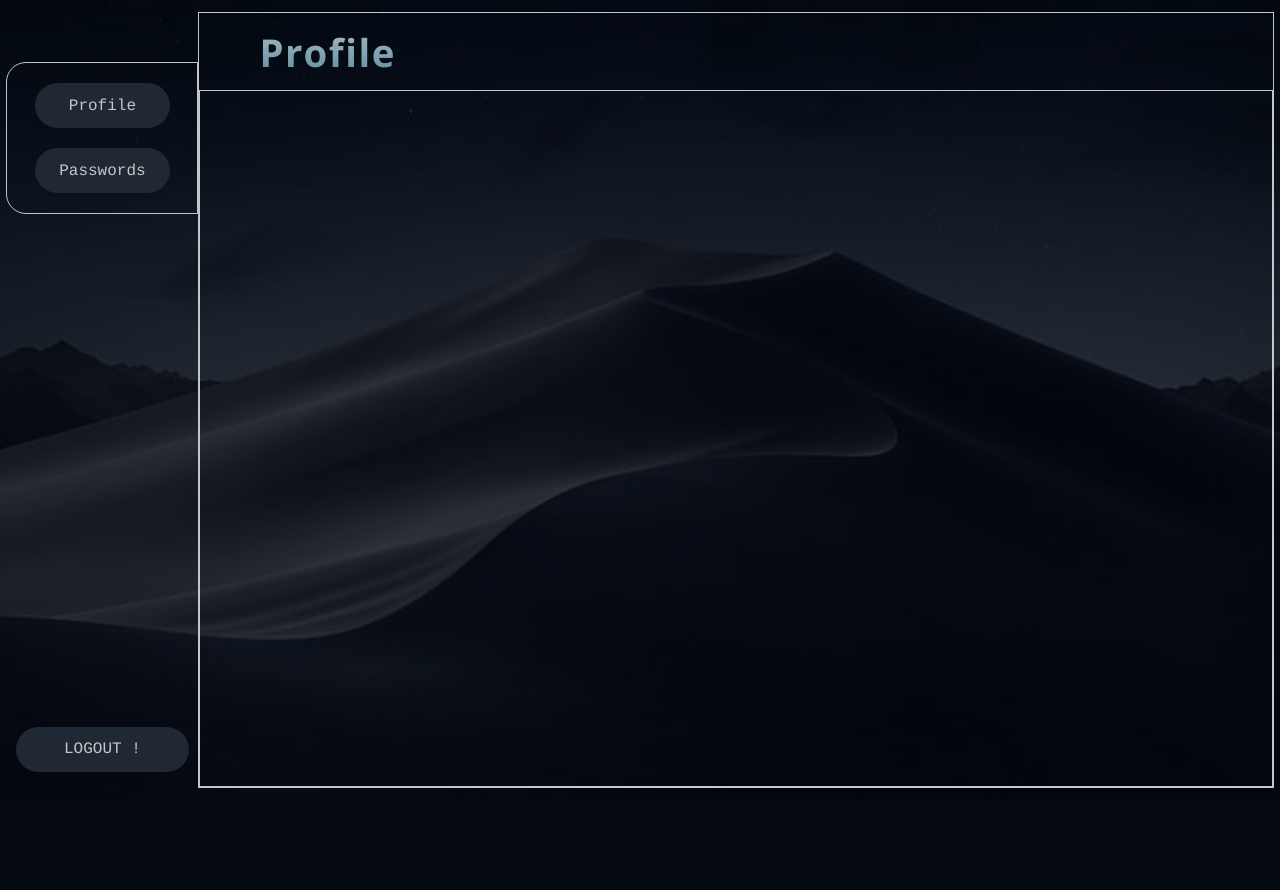
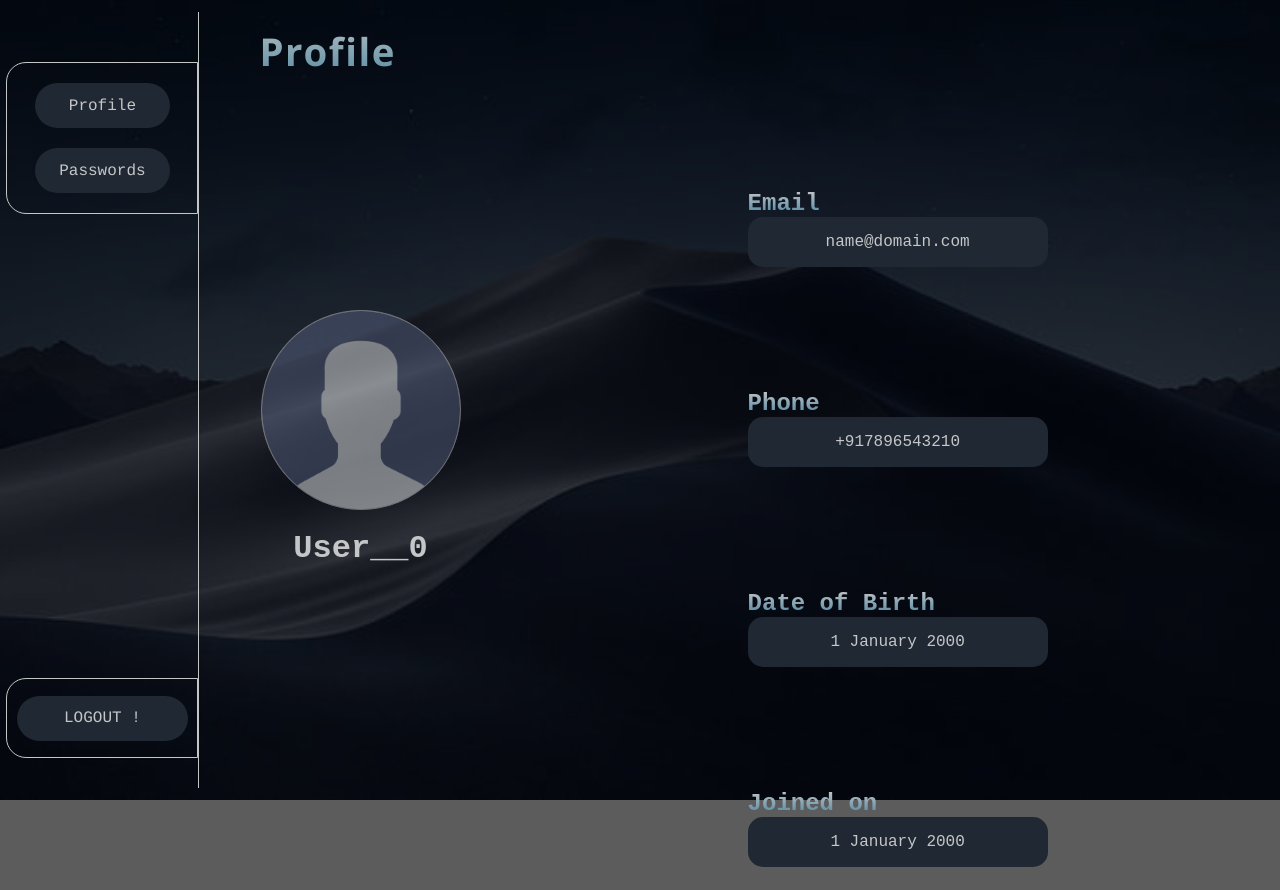
Before and after one commit to rohit-verma-11/Passy, a Django app: page /Dashboard in a window 1280 px wide. Before the commit the page ends 788 px from the top, so only its background shows below. Run offline with Django 5.2, Linux system fonts and the light colour scheme.

Commit message:
updated profile page

```diff
--- a/static/css/dash.css
+++ b/static/css/dash.css
@@ -38,11 +38,13 @@
         border-radius: 20px 0 0 20px;
     }
     #bob{
-        height:10%;
-        width: 100%;
+        margin-bottom: 30px;
+        height: 10svh;
         display: flex;
         justify-content: center;
         align-items: center;
+        border: 1px solid #c5c6c7;
+        border-radius: 20px 0 0 20px;
     }
     button{
         font-family: Courier;
@@ -65,7 +67,7 @@
 #right{
     width: 84svw;
     height: 97svh;
-    border: 1px solid#c5c6c7;
+    border-left: 1px solid#c5c6c7;
     display: flex;
     flex-direction: column;
     #top{
@@ -86,7 +88,7 @@
     main{
         height: 90%;
         width: 100%;
-        border: 1px solid #c5c6c7;
+        /* border: 1px solid #c5c6c7; */
     }
     #passwords{
         height: 100%;
@@ -109,5 +111,60 @@
     #profile{
         height: 100%;
         width: 100%;
+        display: flex;
+        #pleft{
+            height: 100%;
+            width: 30%;
+            display: flex;
+            /* background-color: #45829e; */
+            justify-content: center;
+            align-items: center;
+            flex-direction: column;
+            gap: 20px;
+            font-family: 'Courier New', Courier, monospace;
+            color: #c5c6c7;
+            #profileimg{
+                height: 200px;
+                width: 200px;
+                border-radius: 50%;
+                background-color: #c5c6c7;
+                border: 1px solid #c5c6c7;
+                opacity: 0.5;
+            }
+        }
+        #pright{
+            color: #c5c6c7;
+            height: 100%;
+            width: 70%;
+            display: flex;
+            flex-wrap: wrap;
+            font-family: 'Courier New', Courier, monospace;
+            padding: 100px;
+            justify-content: center;
+            align-items: center;
+            gap: 100px;
+            .data{
+                height: 100px;
+                width: 300px;
+                /* border: 1px solid #c5c6c7; */
+                .value{
+                    height: 50%;
+                    width: 100%;
+                    display: flex;
+                    justify-content: center;
+                    align-items: center;
+                    font-family: 'Courier New', Courier, monospace;
+                    border-radius: 15px;
+                    background-color: #1f2833;
+                    color: #c5c6c7;
+                }
+                h1{
+                    background: linear-gradient(#c5c6c7,#45829e);
+                    -webkit-background-clip: text;
+                    color: transparent;
+                    font-size: 1.5rem;
+                }
+            }
+        }
     }
 }
--- a/templates/dash.html
+++ b/templates/dash.html
@@ -30,7 +30,44 @@
                 </div>
             </div>
             <div id="profile">
-
+                <div id="pleft">
+                    <img src="/static/images/149071.png" alt="" id="profileimg">
+                    <h1 id="username">User__0</h1>
+                </div>
+                <div id="pright">
+                    <div class="data">
+                        <h1>
+                            Email
+                        </h1>
+                        <div class="value">
+                            name@domain.com
+                        </div>
+                    </div>
+                    <div class="data">
+                        <h1>
+                            Phone
+                        </h1>
+                        <div class="value">
+                            +917896543210
+                        </div>
+                    </div>
+                    <div class="data">
+                        <h1>
+                            Date of Birth
+                        </h1>
+                        <div class="value">
+                            1 January 2000
+                        </div>
+                    </div>
+                    <div class="data">
+                        <h1>
+                            Joined on
+                        </h1>
+                        <div class="value">
+                            1 January 2000
+                        </div>
+                    </div>
+                </div>
             </div>
         </main>
     </div>
```
Also changed, not shown: static/images/149071.png (added).
